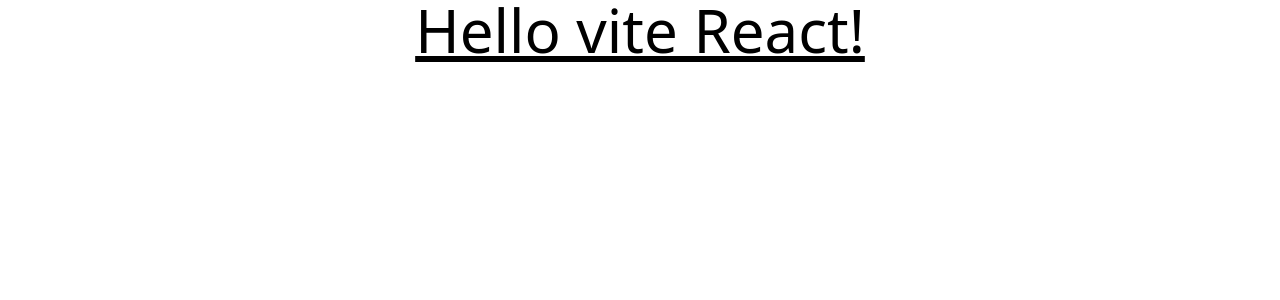
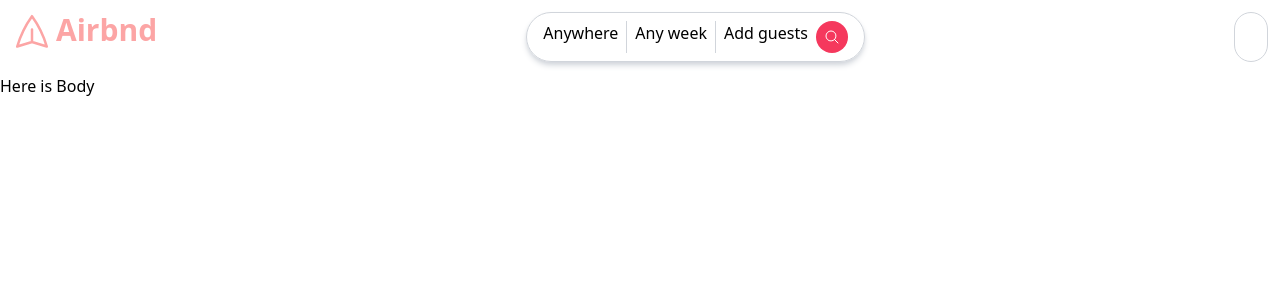
Before and after one commit to Jamesdai05/Airbnb-Clone, a React (Vite) app in the folder my-react-app/: page / in a window 1280 px wide. Shown: the top 300 px of the page. Built offline with nearby package versions, Linux system fonts and the light colour scheme.

Commit message:
set up the header

```diff
--- a/my-react-app/package.json
+++ b/my-react-app/package.json
@@ -10,6 +10,7 @@
     "preview": "vite preview"
   },
   "dependencies": {
+    "@heroicons/react": "^2.1.5",
     "react": "^18.3.1",
     "react-dom": "^18.3.1"
   },
--- a/my-react-app/src/App.jsx
+++ b/my-react-app/src/App.jsx
@@ -1,10 +1,12 @@
 import "./App.css";
+import Header from "./Components/Header";
 
 function App() {
   return (
-    <h1 className="text-6xl fond-bold underline text-center">
-      Hello vite React!
-    </h1>
+    <div>
+      <Header />
+      <main>Here is Body</main>
+    </div>
   );
 }
 
--- /dev/null
+++ b/my-react-app/src/Components/Header.jsx
@@ -0,0 +1,40 @@
+import { PaperAirplaneIcon } from "@heroicons/react/24/outline";
+
+const Header = () => {
+  return (
+    <>
+      <header className="p-3 flex justify-between">
+        <a className="flex text-center gap-1 text-red-300">
+          <PaperAirplaneIcon className="w-10 h-10 -rotate-90" />
+          <span className="font-bold text-3xl">Airbnd</span>
+        </a>
+        <div className="flex gap-2 border border-gray-300 rounded-full py-2 px-4 shadow-md shadow-gray-300">
+          <div>Anywhere</div>
+          <div className="border-l border-gray-300"></div>
+          <div>Any week</div>
+          <div className="border-l border-gray-300"></div>
+          <div>Add guests</div>
+          <button className="bg-primary text-white p-2 rounded-full">
+            <svg
+              xmlns="http://www.w3.org/2000/svg"
+              fill="none"
+              viewBox="0 0 24 24"
+              strokeWidth={1.5}
+              stroke="currentColor"
+              className="size-4"
+            >
+              <path
+                strokeLinecap="round"
+                strokeLinejoin="round"
+                d="m21 21-5.197-5.197m0 0A7.5 7.5 0 1 0 5.196 5.196a7.5 7.5 0 0 0 10.607 10.607Z"
+              />
+            </svg>
+          </button>
+        </div>
+        <div className="flex gap-2 border border-gray-300 rounded-full py-2 px-4"></div>
+      </header>
+    </>
+  );
+};
+
+export default Header;
--- a/my-react-app/tailwind.config.js
+++ b/my-react-app/tailwind.config.js
@@ -2,7 +2,11 @@
 export default {
   content: ["./index.html", "./src/**/*.{js,ts,jsx,tsx}"],
   theme: {
-    extend: {},
+    extend: {
+      colors: {
+        primary: "#F5385D",
+      },
+    },
   },
   plugins: [],
 };
```
Also changed, not shown: 1 other file (tests, documents, lock files or other folders).
